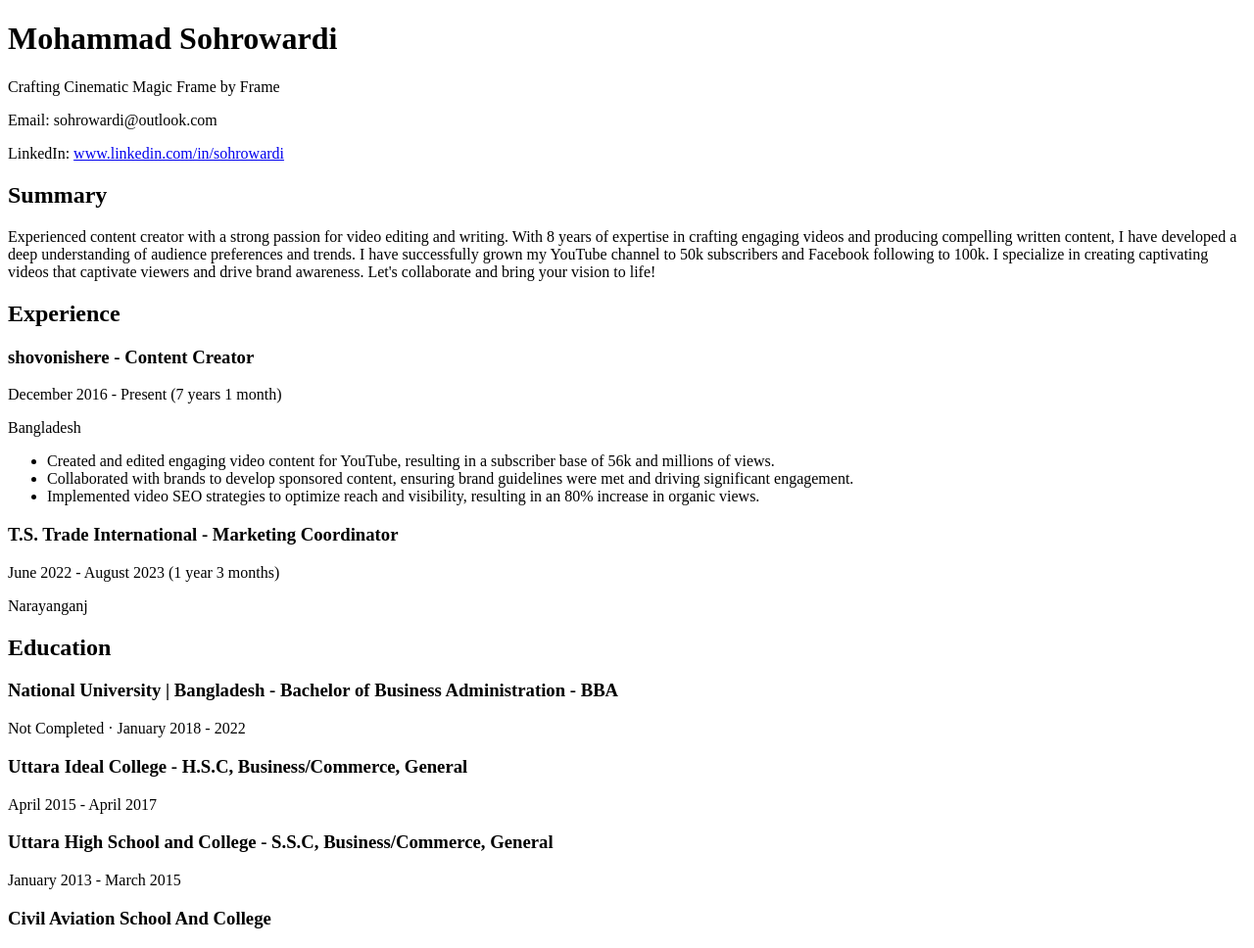
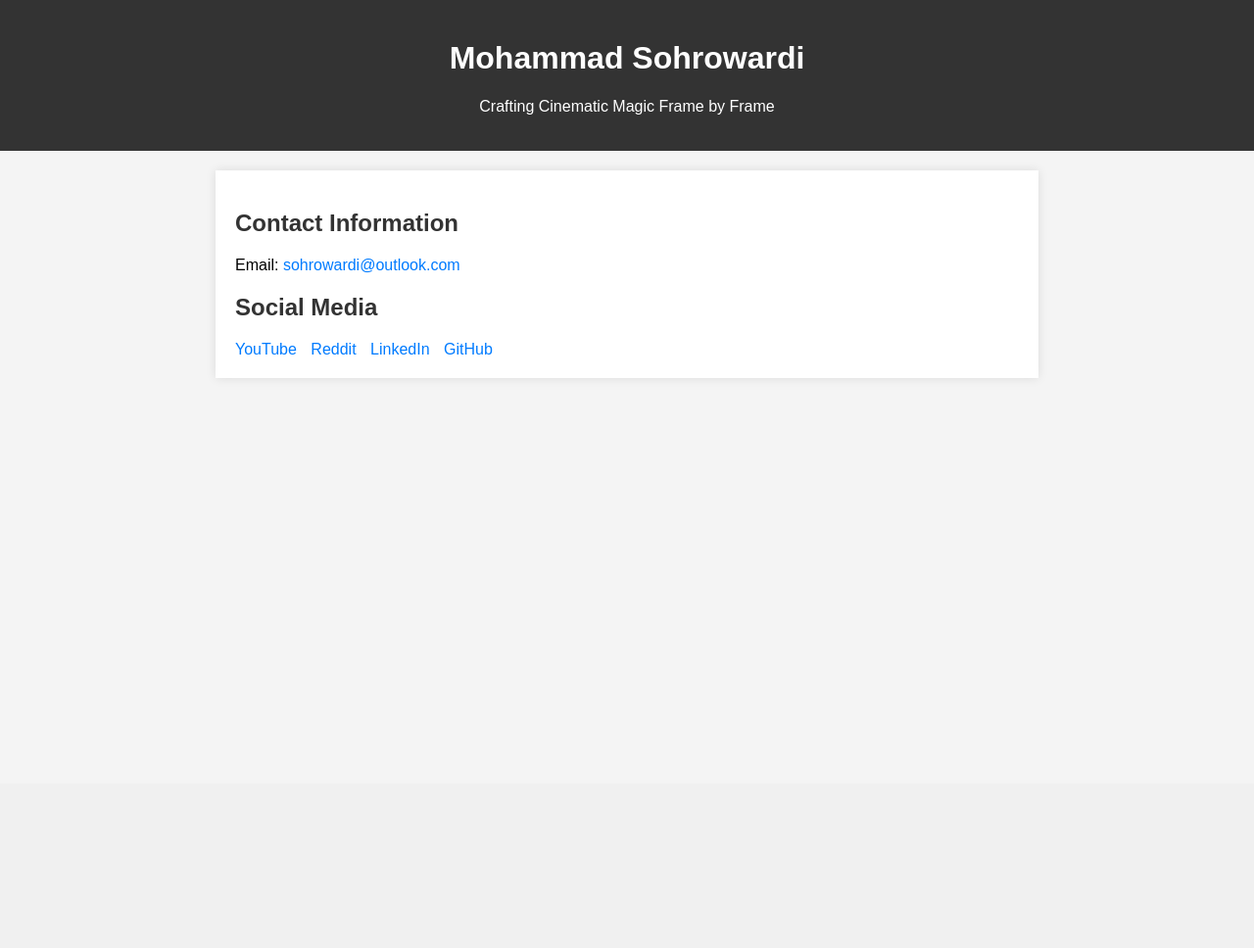
Before and after one commit to sohrowardi/sohrowardi.github.io, a PHP site: page / in a window 1280 px wide. Shown: the whole page at 98% size. After the commit the page ends 386 px from the top, so only its background shows below. Run offline with PHP 8.4, Linux system fonts and the light colour scheme.

Commit message:
modified:   css/styles.css 	modified:   index.html

```diff
--- a/css/styles.css
+++ b/css/styles.css
@@ -1,25 +1,19 @@
-/* Reset some default styles */
-body, h1, h2, h3, p, ul {
+body {
+  font-family: 'Arial', sans-serif;
   margin: 0;
   padding: 0;
-}
-
-body {
-    font-family: 'Arial', sans-serif;
-    line-height: 1.6;
-    background-color: #f8f9fa;
-    color: #333;
+  background-color: #f4f4f4;
 }
 
 header {
-    background-color: #007bff;
+  background-color: #333;
   color: #fff;
+  text-align: center;
   padding: 20px;
-    text-align: center;
 }
 
 header h1 {
-    margin-bottom: 10px;
+  color: #fff; /* Make the name white */
 }
 
 section {
@@ -30,24 +24,21 @@ section {
   box-shadow: 0 0 10px rgba(0, 0, 0, 0.1);
 }
 
-h2 {
-    color: #007bff;
-}
-
-article {
-    margin-bottom: 20px;
-}
-
-ul {
-    list-style: none;
-    padding-left: 20px;
+h1, h2 {
+  color: #333;
 }
 
 a {
-    color: #007bff;
+  color: #007BFF;
   text-decoration: none;
 }
 
-a:hover {
-    text-decoration: underline;
+.social-links {
+  margin-top: 10px;
 }
+
+.social-links a {
+  display: inline-block;
+  margin-right: 10px;
+  color: #007BFF;
+}
--- a/index.html
+++ b/index.html
@@ -3,82 +3,28 @@
 <head>
   <meta charset="UTF-8">
   <meta name="viewport" content="width=device-width, initial-scale=1.0">
-    <title>Mohammad Sohrowardi - Content Creator</title>
-    <!-- Add your styles and other meta tags here -->
+  <link rel="stylesheet" href="css/styles.css">
+  <title>Mohammad Sohrowardi</title>
 </head>
 <body>
 
-    <!-- Header/Contact Section -->
   <header>
     <h1>Mohammad Sohrowardi</h1>
     <p>Crafting Cinematic Magic Frame by Frame</p>
-        <p>Email: sohrowardi@outlook.com</p>
-        <p>LinkedIn: <a href="www.linkedin.com/in/sohrowardi" target="_blank">www.linkedin.com/in/sohrowardi</a></p>
   </header>
 
-    <!-- Summary Section -->
   <section>
-        <h2>Summary</h2>
-        <p>Experienced content creator with a strong passion for video editing and writing. With 8 years of expertise in crafting engaging videos and producing compelling written content, I have developed a deep understanding of audience preferences and trends. I have successfully grown my YouTube channel to 50k subscribers and Facebook following to 100k. I specialize in creating captivating videos that captivate viewers and drive brand awareness. Let's collaborate and bring your vision to life!</p>
+    <h2>Contact Information</h2>
+    <p>Email: <a href="mailto:sohrowardi@outlook.com">sohrowardi@outlook.com</a></p>
+
+    <h2>Social Media</h2>
+    <div class="social-links">
+      <a href="https://youtube.com/@sohrowardi" target="_blank">YouTube</a>
+      <a href="https://reddit.com/u/sohrowardi" target="_blank">Reddit</a>
+      <a href="https://linkedin.com/in/sohorwardi" target="_blank">LinkedIn</a>
+      <a href="https://github.com/sohrowardi" target="_blank">GitHub</a>
+    </div>
   </section>
-
-    <!-- Experience Section -->
-    <section>
-        <h2>Experience</h2>
-
-        <!-- Content Creator -->
-        <article>
-            <h3>shovonishere - Content Creator</h3>
-            <p>December 2016 - Present (7 years 1 month)</p>
-            <p>Bangladesh</p>
-            <ul>
-                <li>Created and edited engaging video content for YouTube, resulting in a subscriber base of 56k and millions of views.</li>
-                <li>Collaborated with brands to develop sponsored content, ensuring brand guidelines were met and driving significant engagement.</li>
-                <li>Implemented video SEO strategies to optimize reach and visibility, resulting in an 80% increase in organic views.</li>
-            </ul>
-        </article>
-
-        <!-- Marketing Coordinator -->
-        <article>
-            <h3>T.S. Trade International - Marketing Coordinator</h3>
-            <p>June 2022 - August 2023 (1 year 3 months)</p>
-            <p>Narayanganj</p>
-            <ul>
-                <!-- Add your responsibilities and achievements here -->
-            </ul>
-        </article>
-    </section>
-
-    <!-- Education Section -->
-    <section>
-        <h2>Education</h2>
-
-        <!-- National University -->
-        <article>
-            <h3>National University | Bangladesh - Bachelor of Business Administration - BBA</h3>
-            <p>Not Completed · January 2018 - 2022</p>
-        </article>
-
-        <!-- Uttara Ideal College -->
-        <article>
-            <h3>Uttara Ideal College - H.S.C, Business/Commerce, General</h3>
-            <p>April 2015 - April 2017</p>
-        </article>
-
-        <!-- Uttara High School and College -->
-        <article>
-            <h3>Uttara High School and College - S.S.C, Business/Commerce, General</h3>
-            <p>January 2013 - March 2015</p>
-        </article>
-
-        <!-- Civil Aviation School And College -->
-        <article>
-            <h3>Civil Aviation School And College</h3>
-            <!-- Add your details here -->
-        </article>
-    </section>
-
-    <!-- Add other sections like Skills, Languages, Interests, etc., as needed -->
 
 </body>
 </html>
```
Lines whose indentation alone changed are shown as unchanged.
